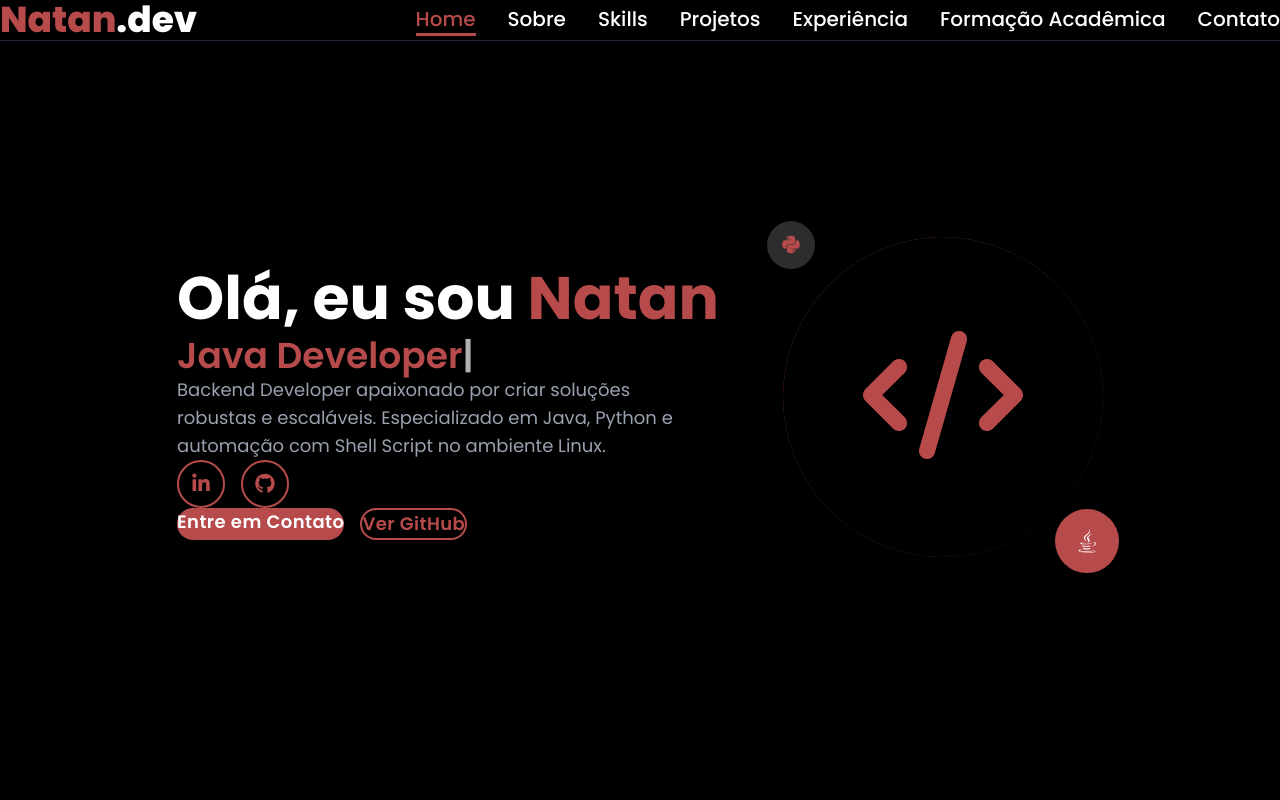
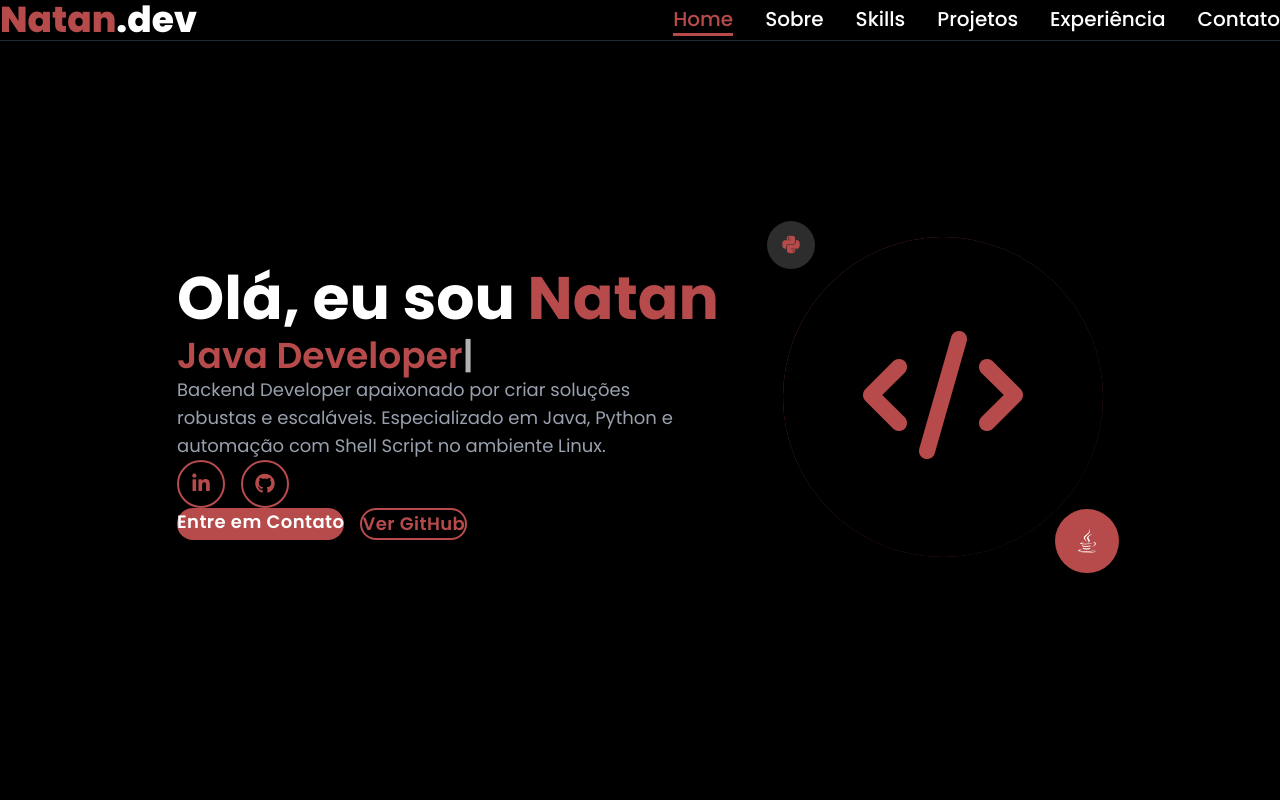
Before and after one commit to natanbs-dev/natanbs-dev-portifolio, a React (Vite) app: page / in a window 1280 px wide. Shown: the top 800 px of the page. Built offline with nearby package versions, Linux system fonts and the light colour scheme.

Commit message:
fix: removendo sessao avulsa

```diff
--- a/src/App.tsx
+++ b/src/App.tsx
@@ -43,7 +43,6 @@ export function App() {
     { id: 'skills', label: 'Skills' },
     { id: 'projects', label: 'Projetos' },
     { id: 'experience', label: 'Experiência' },
-    { id: 'academica', label: 'Formação Acadêmica'},
     { id: 'contact', label: 'Contato' },
   ];
 
```
